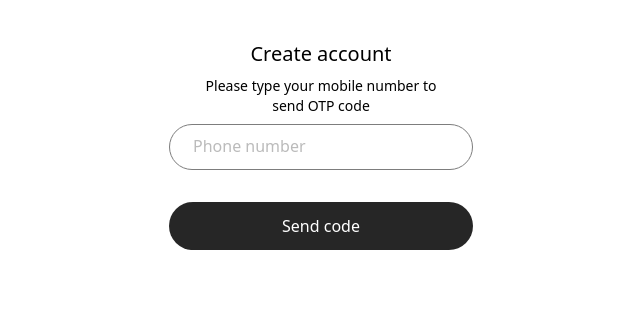
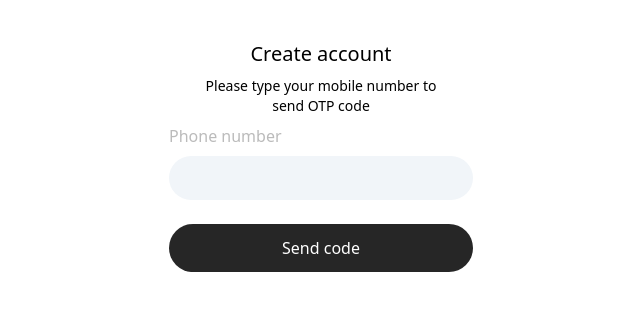
Before and after one commit to FathiMohammadDev/freelancering-app, a React (Vite) app: page /auth in a window 1280 px wide. Shown: the top 310 px of the page, without its empty margins (319-959 px from the left). Built offline with nearby package versions, Linux system fonts and the light colour scheme.

Commit message:
change SendotpForm based on react-hook-form

```diff
--- a/src/features/auth/AuthContainer.jsx
+++ b/src/features/auth/AuthContainer.jsx
@@ -13,10 +13,11 @@ const AuthContainer = () => {
     mutationFn: getOTP,
   });
 
-  const sendOtpHandler = async () => {
+  const sendOtpHandler = async (value) => {
     try {
-      const { data } = await mutateAsync({ phoneNumber });
+      const { data } = await mutateAsync({ phoneNumber: value });
       toast.success(data.data.message);
+      setPhoneNumber(value)
       setStep(2);
       console.log(data);
     } catch (error) {
@@ -29,12 +30,7 @@ const AuthContainer = () => {
     switch (step) {
       case 1:
         return (
-          <SendOTPForm
-            phoneNumber={phoneNumber}
-            setPhoneNumber={(value) => setPhoneNumber(value)}
-            sendOtpHandler={sendOtpHandler}
-            isPending={isPending}
-          />
+          <SendOTPForm sendOtpHandler={sendOtpHandler} isPending={isPending} />
         );
       case 2:
         return (
--- a/src/features/auth/SendOTPForm.jsx
+++ b/src/features/auth/SendOTPForm.jsx
@@ -1,16 +1,17 @@
+import { useForm } from "react-hook-form";
 import TextField from "../../ui/TextField";
 import { Bars } from "react-loader-spinner";
 
-const SendOTPForm = ({
-  phoneNumber,
-  setPhoneNumber,
-  sendOtpHandler,
-  isPending,
-}) => {
-  const sumbitFormHandler = (e) => {
-    e.preventDefault();
-    sendOtpHandler();
+const SendOTPForm = ({ sendOtpHandler, isPending }) => {
+  const sumbitFormHandler = (data) => {
+    sendOtpHandler(data["Phone number"]);
   };
+
+  const {
+    register,
+    handleSubmit,
+    formState: { errors },
+  } = useForm();
 
   return (
     <div className="text-center">
@@ -19,11 +20,26 @@ const SendOTPForm = ({
         Please type your mobile number to
         <br /> send OTP code
       </p>
-      <form className="space-y-4" onSubmit={(e) => sumbitFormHandler(e)}>
+      <form className="space-y-4" onSubmit={handleSubmit(sumbitFormHandler)}>
         <TextField
-          label="Phone number"
-          value={phoneNumber}
-          setValue={(e) => setPhoneNumber(e.target.value)}
+          register={register}
+          errors={errors}
+          validationschema={{
+            required: "required",
+            pattern: {
+              value: /[0-9]/,
+              message: "please enter number",
+            },
+            minLength: {
+              value: 11,
+              message: "should be 11 character",
+            },
+            maxLength: {
+              value: 11,
+              message: "should be 11 character",
+            },
+          }}
+          name="Phone number"
         />
         <button type="sumbit" className="form-btn" disabled={isPending && true}>
           {isPending ? (
--- a/src/ui/TextField.jsx
+++ b/src/ui/TextField.jsx
@@ -1,19 +1,27 @@
-const TextField = ({ value, setValue, type = "text", label }) => {
+const TextField = ({
+  type = "text",
+  name,
+  register,
+  errors,
+  validationschema,
+}) => {
+  console.log(errors);
   return (
-    <div className="relative">
+    <div className="flex flex-col justify-center items-start gap-2">
+      <label
+        className="pointer-events-none text-right
+         text-[rgb(187,187,187)] "
+      >
+        {name}
+      </label>
       <input
-        value={value}
-        onChange={setValue}
+        {...register(name, validationschema)}
         type={type}
-        className="peer w-full outline-0 text-[rgb(125,125,125)] font-medium rounded-[35px] pb-2 pt-3 px-4 border-[1px] border-[rgb(125,125,125)] mb-4"
+        className="peer w-full outline-0 text-[rgb(125,125,125)] bg-bg_light font-medium rounded-[35px] pb-2 pt-3 px-4"
       />
-      <label
-        className={`pointer-events-none absolute  ${
-          value !== "" ? "-top-3 left-4 scale-90" : "top-[10px] left-4"
-        } text-[rgb(187,187,187)] transition-all ease-in-out bg-white px-2 peer-focus:-top-3 peer-focus:scale-90 peer-focus:text-[rgb(125,125,125)]`}
-      >
-        {label}
-      </label>
+      <span className="text-sm text-rose-600 self-start">
+        {errors && errors[name]?.message}
+      </span>
     </div>
   );
 };
```
